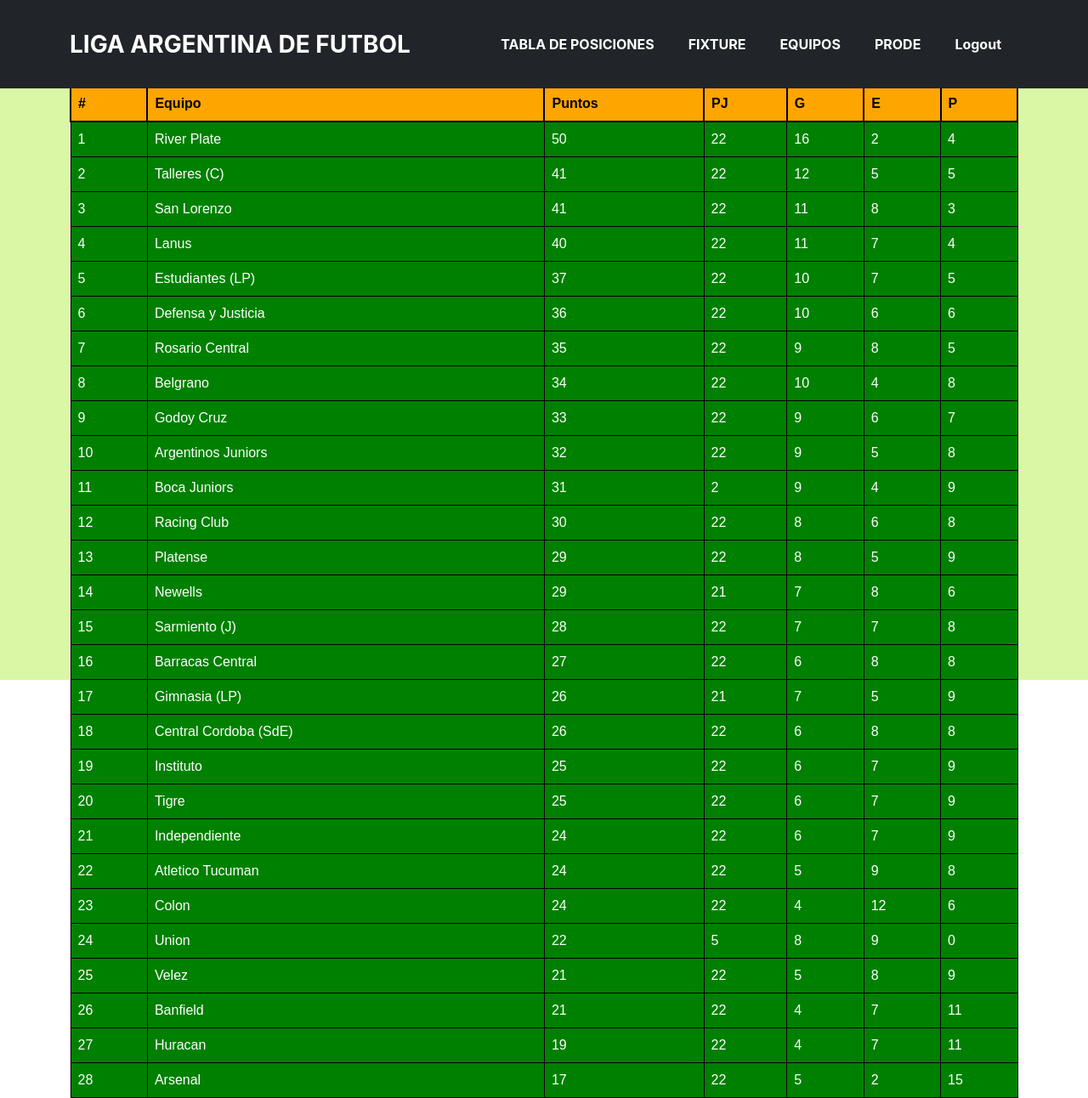
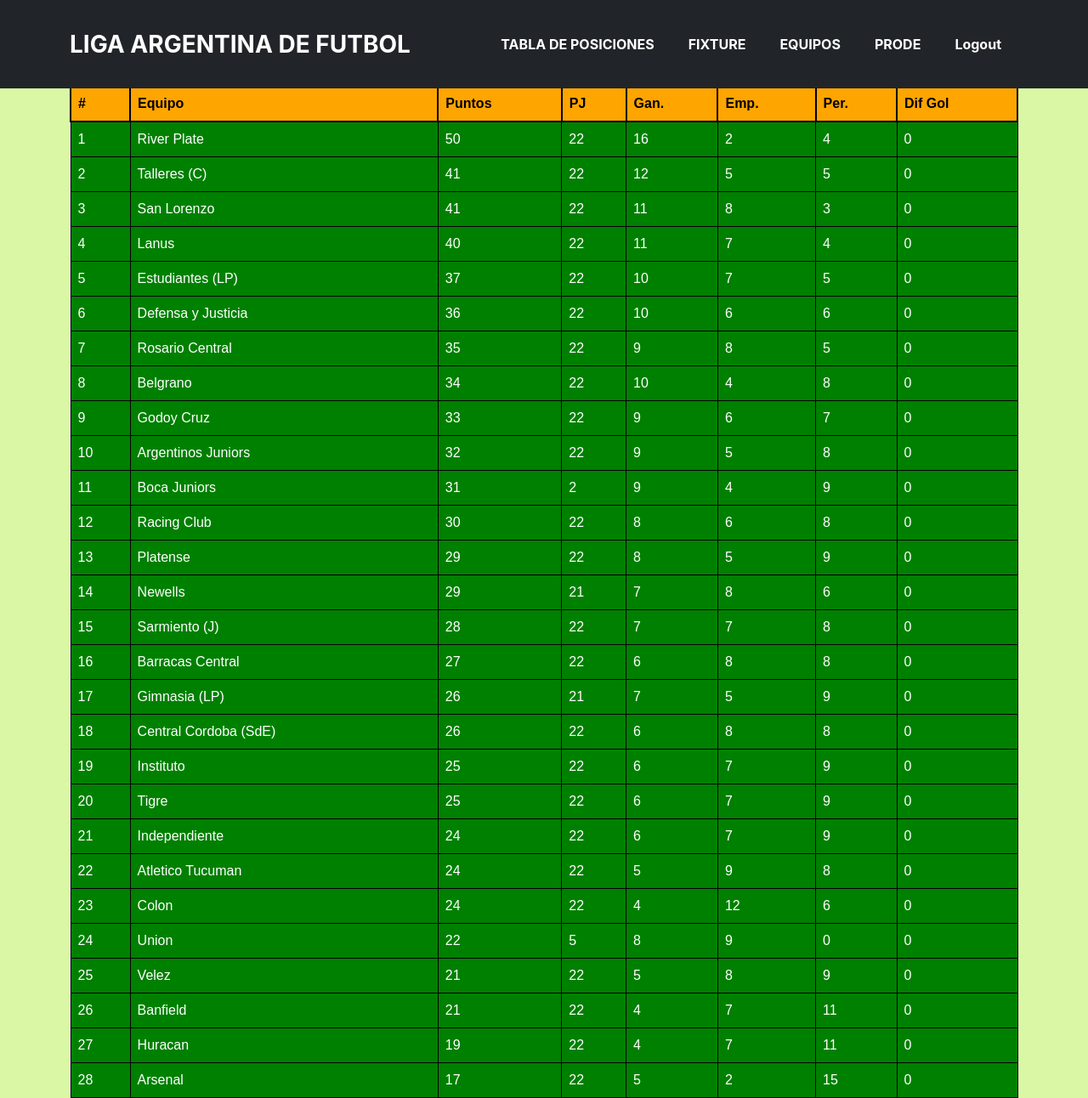
Before and after one commit to FabianFrias25/ProyectoFinalFriasFabian, a Django app: page /AppFutbolArg/posiciones/ in a window 1280 px wide. Shown: the whole page at 85% size. Run offline with Django 4.2, Linux system fonts and the light colour scheme; data comes from the database, SQL or seed files in the repository; both versions use the stored data as it was after the commit; some libraries are stand-ins or nearby versions; some web fonts are replaced.

Commit message:
Actualizando templates y agregando posiciones y fixture

```diff
--- a/AppFutbolArg/models.py
+++ b/AppFutbolArg/models.py
@@ -28,7 +28,7 @@ class Posiciones(models.Model):
     ganados = models.IntegerField(default=0)
     empatados = models.IntegerField(default=0)
     perdidos = models.IntegerField(default=0)
-
+    difgol= models.IntegerField(default=0)
     def __str__(self):
         return f'{self.equipo.nombre} - PJ: {self.partidosJugados}'
 
--- a/AppFutbolArg/templates/AppFutbolArg/Posiciones.html
+++ b/AppFutbolArg/templates/AppFutbolArg/Posiciones.html
@@ -2,7 +2,7 @@
 {% load static %}
 <title>{% block title %}Posiciones | Liga Argentina 2023{% endblock %}</title>
 {% block contenidoQueCambia %}
-<div class="contenido">
+<div class="equipofondo">
     <div class="container mt-5 margenPosiciones">
     <table id="posiciones" class="tablesorter1">
         <thead>
@@ -11,9 +11,10 @@
                 <th>Equipo</th>
                 <th class="pts">Puntos</th>
                 <th class="pj">PJ</th>
-                <th class="g">G</th>
-                <th class="e">E</th>
-                <th class="p">P</th>
+                <th class="g">Gan.</th>
+                <th class="e">Emp.</th>
+                <th class="p">Per.</th>
+                <th class="d">Dif Gol</th>
             </tr>
         </thead>
         <tbody>
@@ -26,6 +27,7 @@
                 <td>{{ posicion.ganados }}</td>
                 <td>{{ posicion.empatados }}</td>
                 <td>{{ posicion.perdidos }}</td>
+                <td>{{ posicion.difgol }}</td>
             </tr>
             {% endfor %}
         </tbody>
--- a/AppFutbolArg/views.py
+++ b/AppFutbolArg/views.py
@@ -19,7 +19,7 @@ def ver_fixture(request):
 
 
 def ver_posiciones(request):
-    posiciones = Posiciones.objects.order_by('-puntos', '-ganados')
+    posiciones = Posiciones.objects.order_by('-puntos', '-ganados', '-difgol')
     return render(request, 'AppFutbolArg/Posiciones.html', {'posiciones': posiciones})
 
 
```
Also changed, not shown: AppFutbolArg/migrations/0003_posiciones_difgol.py (added), db.sqlite3.
